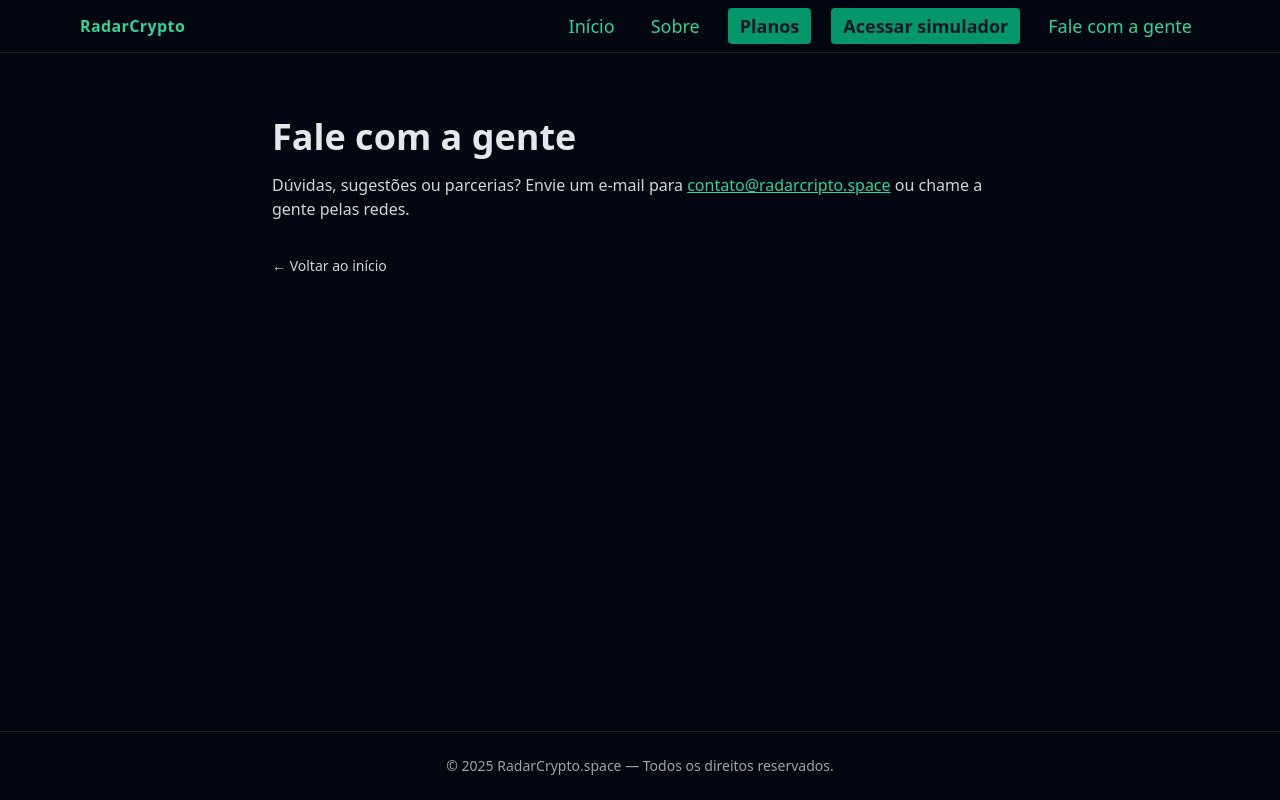
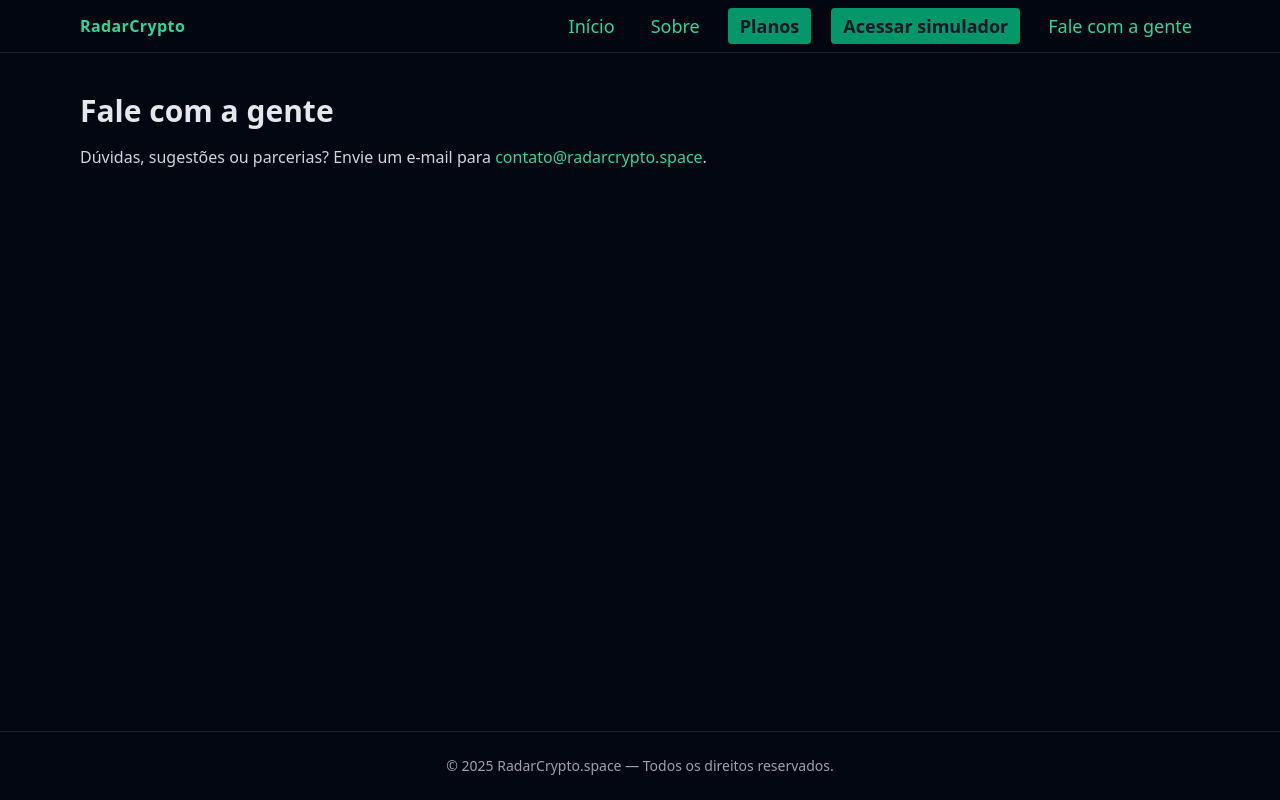
Before and after one commit to Ivanmonteiro-create/radarcripto.space, a Next.js app: page /contact in a window 1280 px wide. Built offline with nearby package versions, Linux system fonts and the light colour scheme.

Commit message:
Update page.tsx

```diff
--- a/app/contact/page.tsx
+++ b/app/contact/page.tsx
@@ -1,18 +1,11 @@
-import BackToHome from "@/components/BackToHome";
-
-export default function ContactPage() {
+export default function ContatoPage() {
   return (
-    <section className="mx-auto max-w-3xl px-4 py-16">
-      <h1 className="text-3xl md:text-4xl font-bold mb-4">Fale com a gente</h1>
+    <div className="mx-auto w-full max-w-6xl px-4 py-10">
+      <h1 className="text-3xl font-bold mb-4">Fale com a gente</h1>
       <p className="text-gray-300">
         Dúvidas, sugestões ou parcerias? Envie um e-mail para{" "}
-        <a href="mailto:contato@radarcripto.space" className="underline">
-          contato@radarcripto.space
-        </a>{" "}
-        ou chame a gente pelas redes.
+        <span className="text-emerald-400">contato@radarcrypto.space</span>.
       </p>
-
-      <BackToHome />
-    </section>
+    </div>
   );
 }
```
